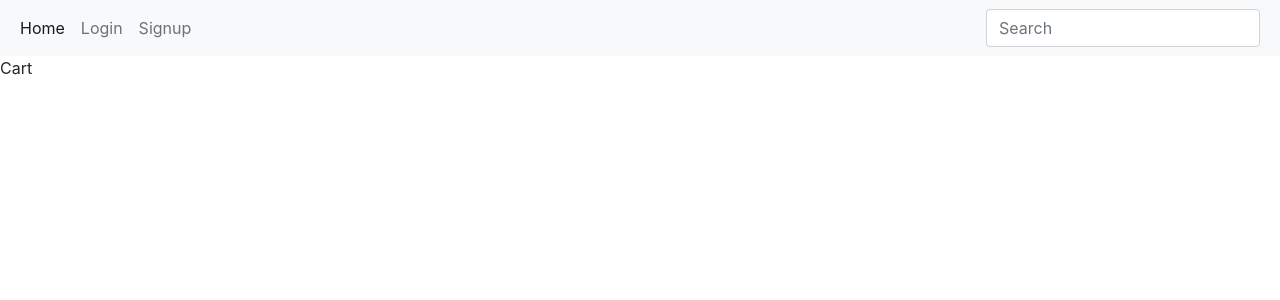
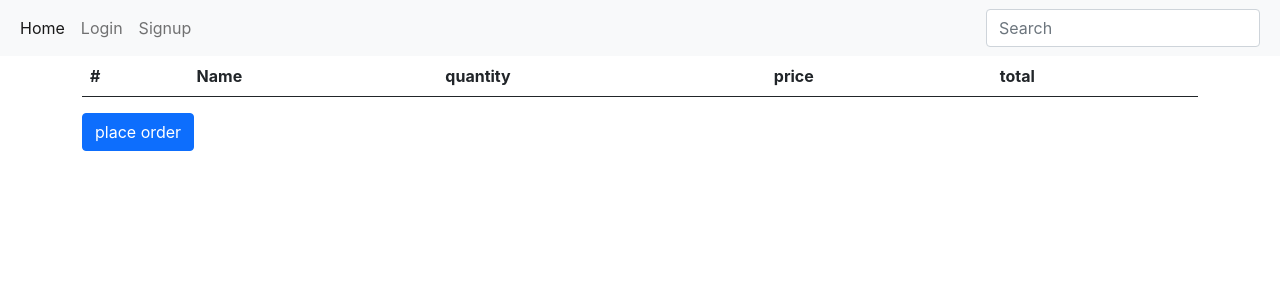
Before and after one commit to sagartmg2/mangsir, a React (Create React App) app in the folder client/: page /cart in a window 1280 px wide. Shown: the top 300 px of the page. Built offline with nearby package versions, Linux system fonts and the light colour scheme.

Commit message:
create cart itemns

```diff
--- a/client/src/App.js
+++ b/client/src/App.js
@@ -10,6 +10,7 @@ import Upsert from "./page/Product/Upsert";
 import { setUser as setReduxUser } from "./redux/Slice/UserSlice";
 import { useDispatch } from "react-redux";
 import Cart from "./page/Cart";
+import { setCart } from "./redux/Slice/CartSlice";
 
 function App() {
 
@@ -42,12 +43,25 @@ function App() {
       setisFetching(true)
     }
 
+    let cart_items = localStorage.getItem("cart_items")
+    if (cart_items) {
+      let temp = JSON.parse(cart_items)
+      dispatch(setCart(temp))
+    }
 
   }, []);
 
   if (!isFetching) {
+    return <div style={{
+      height: "100vh",
+      display: "flex",
+      justifyContent: "center",
+      alignItems: "center"
+    }}>
+      <h1>Connecting Togther</h1>
+    </div>
     return <div class="spinner-border" role="status">
-      <span class="sr-only">Loading...</span>
+      <span class="sr-only">Connecting together</span>
     </div>
   }
 
--- a/client/src/component/Navbar.js
+++ b/client/src/component/Navbar.js
@@ -7,6 +7,13 @@ import BuyerComponent from "./BuyerComponent";
 function Navbar({ search_term, setSearchTerm, setUser, user: app_state_user }) {
     const dispatch = useDispatch()
     const user = useSelector((store) => store.user.value)
+    const cart_items = useSelector((store) => store.cart.value)
+
+    let cart_count = 0;
+
+    cart_items.forEach(cart_iitem => {
+        cart_count += cart_iitem.quantity
+    });
 
     // console.log("redux-user", user)
 
@@ -33,7 +40,7 @@ function Navbar({ search_term, setSearchTerm, setUser, user: app_state_user }) {
                         }
                         <BuyerComponent>
                             <li className="nav-item">
-                                <Link className="nav-link active" aria-current="page" to="/cart">Cart</Link>
+                                <Link className="nav-link active" aria-current="page" to="/cart">Cart <span>{cart_count}</span> </Link>
                             </li>
                         </BuyerComponent>
                         {
--- a/client/src/page/Cart.js
+++ b/client/src/page/Cart.js
@@ -1,7 +1,63 @@
+import axios from 'axios';
+import { immerable } from 'immer';
 import React from 'react'
+import { useDispatch, useSelector } from 'react-redux'
+import { clearCart } from '../redux/Slice/CartSlice';
+export default function Cart() {
 
-export default function Cart() {
+  const cart_items = useSelector((store) => store.cart.value)
+  console.log({ cart_items });
+  let dispatch = useDispatch()
+
+
+  function placeOrder() {
+    let data = {
+      products: cart_items
+    }
+    axios.post(`${process.env.REACT_APP_SERVER_DOMAIN}orders`, data, {
+      headers: {
+        Authorization: `Bearer ${localStorage.getItem("access_token")}`
+      }
+    })
+      .then(res => {
+        dispatch(clearCart())
+      })
+      .catch(err => {
+
+      })
+  }
+
   return (
-    <div>Cart</div>
+    <div className='container'>
+      <table class="table">
+        <thead>
+          <tr>
+            <th scope="col">#</th>
+            <th scope="col">Name</th>
+            <th scope="col">quantity</th>
+            <th scope="col">price</th>
+            <th scope="col">total</th>
+          </tr>
+        </thead>
+        <tbody>
+          {
+            cart_items.map(item => {
+              return <tr>
+                <th scope="row">1</th>
+                <td>{item.name}</td>
+                <td>{item.price}</td>
+                <td>{item.quantity}</td>
+                <td>{item.price * item.quantity}</td>
+              </tr>
+            })
+          }
+
+        </tbody>
+
+      </table>
+      <button className='btn btn-primary'
+        onClick={placeOrder}
+      >place order</button>
+    </div>
   )
 }
--- a/client/src/page/Home.js
+++ b/client/src/page/Home.js
@@ -6,7 +6,7 @@ import { useNavigate, Link } from 'react-router-dom';
 import NOImage from "../asset/images/no-image.jpg"
 import BuyerComponent from '../component/BuyerComponent';
 import RoleComponent from '../component/RoleComponent';
-import { setCart } from '../redux/Slice/CartSlice';
+import { addToCart as reduxAddToCart } from '../redux/Slice/CartSlice';
 /*
     import -> ES6 module
     require -> common JS
@@ -68,14 +68,15 @@ const Home = ({ search_term, user }) => {
         fetchProducts()
     }, [search_term, meta.page]);
 
-    function addToCart(e) {
+    function addToCart(e, product) {
         e.preventDefault()
 
         if (!redux_user) {
             navigate("/login")
         }
 
-        dispatch(setCart())
+        dispatch(reduxAddToCart(product))
+
         console.log("add to cart")
     }
 
@@ -137,7 +138,7 @@ const Home = ({ search_term, user }) => {
                                             &&
                                         } */}
                                         <BuyerComponent user={user}>
-                                            <button className='btn btn-secondary' onClick={addToCart}>Add To Cart</button>
+                                            <button className='btn btn-secondary' onClick={(e) => addToCart(e, product)}>Add To Cart</button>
                                         </BuyerComponent>
                                         <RoleComponent role="seller">
                                             <>
--- a/client/src/page/Product/ProductDetail.js
+++ b/client/src/page/Product/ProductDetail.js
@@ -1,9 +1,12 @@
 import axios from 'axios';
 import { useEffect, useState } from 'react';
+import { useDispatch } from 'react-redux';
 import { useParams } from 'react-router-dom';
 import BuyerComponent from '../../component/BuyerComponent';
+import { addToCart } from '../../redux/Slice/CartSlice';
 
 export default function ProductDetail({ user }) {
+    let dispatch = useDispatch()
 
     const { id } = useParams();
     const [product, setProduct] = useState({});
@@ -44,7 +47,9 @@ export default function ProductDetail({ user }) {
                 <h2>{product.name}</h2>
                 <h3>$ {product.price}</h3>
                 <BuyerComponent user={user}>
-                    <button className='btn btn-secondary' onClick={() => { }}>Add To Cart</button>
+                    <button className='btn btn-secondary' onClick={() => {
+                        dispatch(addToCart(product))
+                    }}>Add To Cart</button>
                 </BuyerComponent>
                 {/* {
                     user.role == "buyer"
--- a/client/src/redux/Slice/CartSlice.js
+++ b/client/src/redux/Slice/CartSlice.js
@@ -2,19 +2,63 @@ import { createSlice } from '@reduxjs/toolkit'
 
 const initialState = {
     value: []
+    /*
+        value:[
+            {
+                _id:,
+                quati : 1 + 1
+                name
+                price
+            }
+        ]
+
+    */
 }
 
 export const CartSlice = createSlice({
     name: 'Cart',
     initialState,
     reducers: {
+        clearCart: (state) => {
+            state.value = []
+            localStorage.setItem("cart_items",JSON.stringify([]))
+        },
         setCart: (state, action) => {
             console.log("set redux Cart")
-            // state.value = action.payload
+            state.value = action.payload
         },
+        addToCart: (state, action) => {
+            // console.log(JSON.stringify(state.value));
+            console.log(action.payload);
+            let product = action.payload
+            let temp = [...state.value]
+            let exists = temp.find(el => el._id == product._id)
+
+            if (exists) {
+
+                temp = temp.map(el => {
+                    if (el._id == product._id) {
+                        return { ...el, quantity: el.quantity + 1 }
+                    } else {
+                        return el
+                    }
+                })
+
+            } else {
+                temp.push({
+                    _id: product._id,
+                    price: product.price,
+                    quantity: 1,
+                    name: product.name
+                })
+            }
+            state.value = temp
+            localStorage.setItem("cart_items",JSON.stringify(temp))
+
+        }
     },
 })
 
-export const { setCart } = CartSlice.actions
+export const { setCart, addToCart, clearCart } = CartSlice.actions
 
 export default CartSlice.reducer
```
